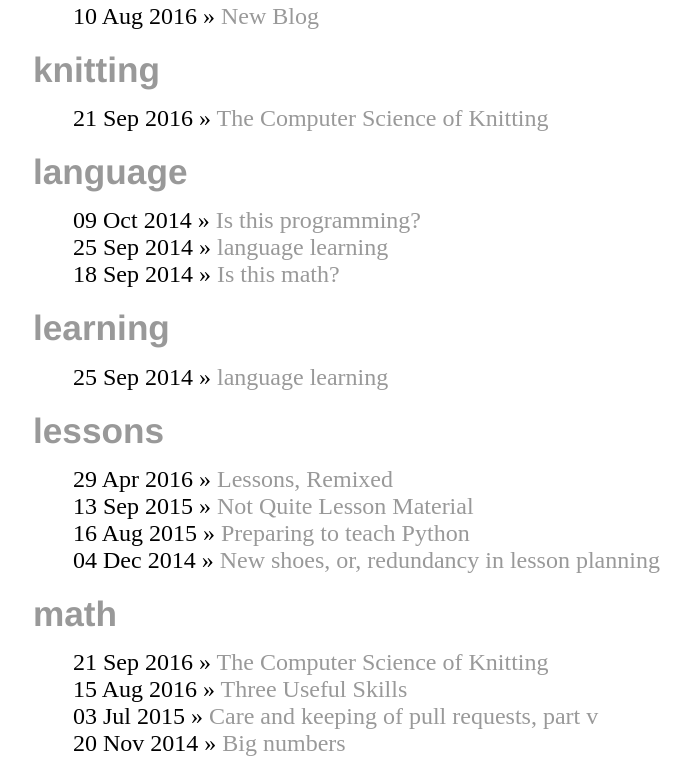
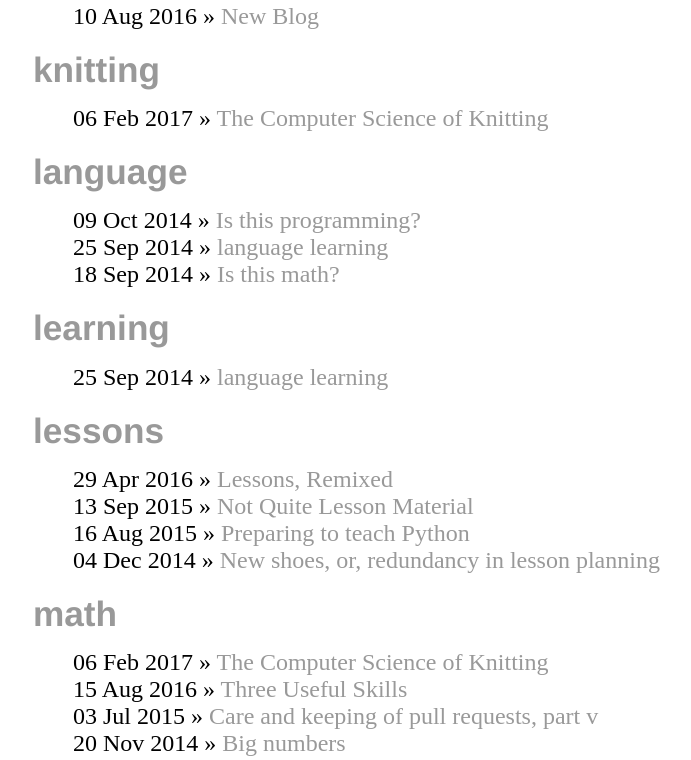
Before and after one commit to ChristinaLK/blog, a Jekyll site: the page built from tags/index.html, in a window 1280 px wide and 1400 px high, scrolled down 4788 px. Shown: the part 155-915 px from the top of the window, without its empty margins (159-850 px from the left). Built offline with Jekyll 4.4.1, drawn with Linux system fonts in a browser that asks for light colours; some of the changed text lies outside the part shown.

Commit message:
fixing publish date

```diff
--- a/_posts/2017-02-06-knitting-programming.md
+++ b/_posts/2017-02-06-knitting-programming.md
@@ -1,7 +1,7 @@
 ---
 layout: post
 title: The Computer Science of Knitting
-date: 2016-09-21 23:00
+date: 2017-02-06 21:00
 categories:
    - reflections
 tags:
```
